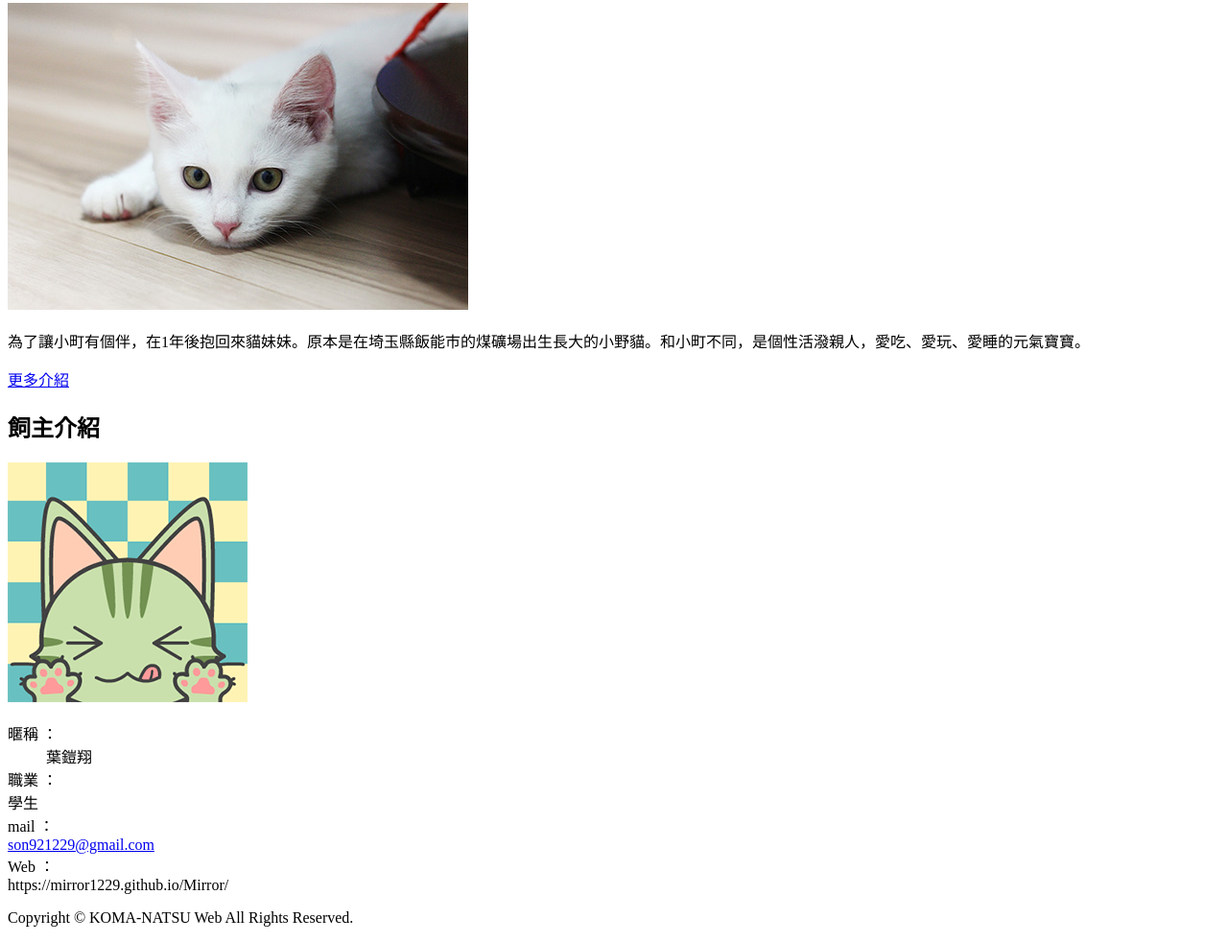
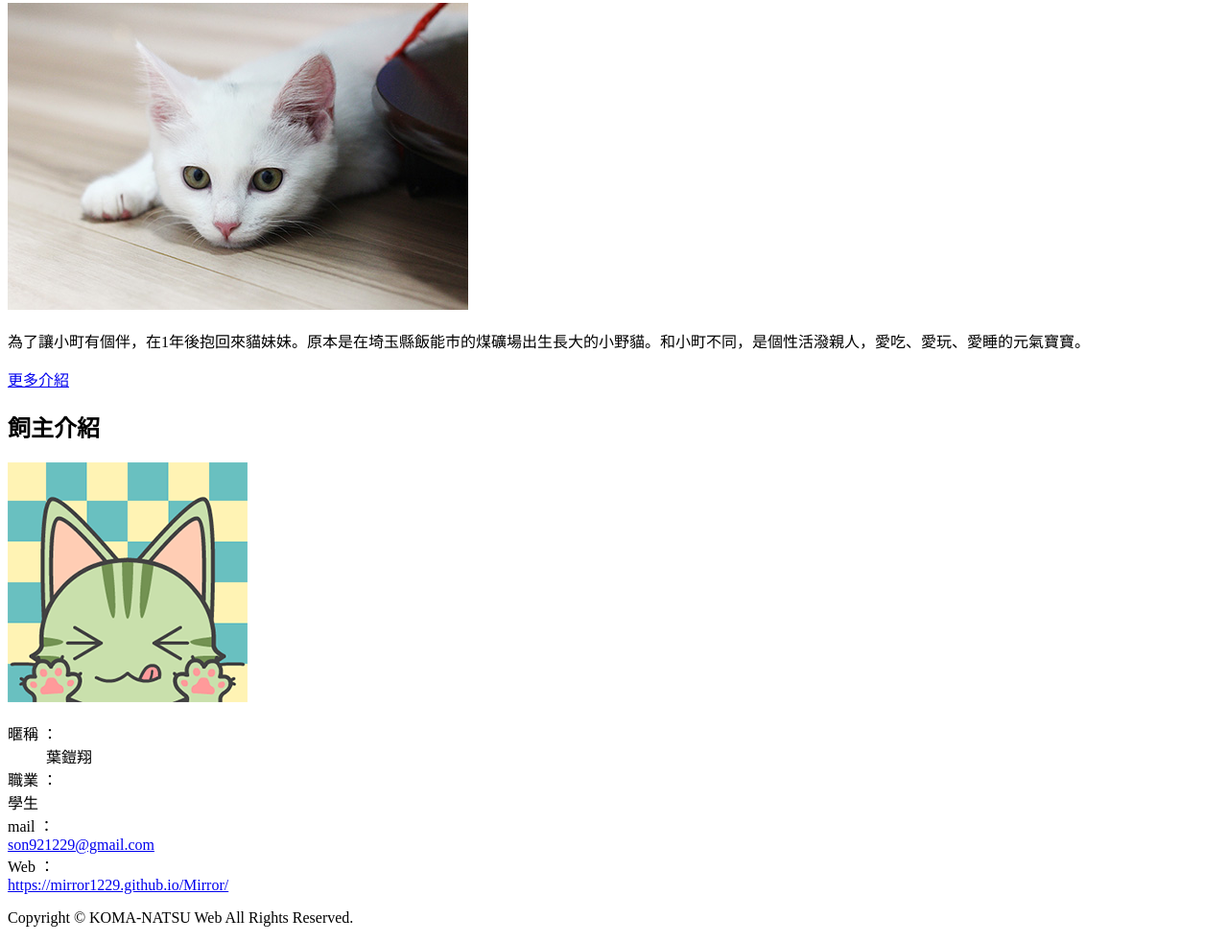
Before and after one commit to Mirror1229/Mirror, a plain HTML site: page index.html in a window 1280 px wide. Shown: the part 887-1869 px from the top of the page at 96% size. Drawn offline with Linux system fonts and the light colour scheme.

Commit message:
20230413

```diff
--- a/index.html
+++ b/index.html
@@ -52,7 +52,7 @@
     <dt>暱稱 ：</dt><dd>葉鎧翔</dd>
     <dt>職業 ：</dt></dd>學生</dd>
     <dt>mail ：</dt><a href="mailto:son921229@gmail.com"></dd>son921229@gmail.com</dd></a>
-    <dt>Web ：</dt></dd>https://mirror1229.github.io/Mirror/</dd>
+    <dt>Web ：</dt><a href="https://mirror1229.github.io/Mirror/"> </dd>https://mirror1229.github.io/Mirror/</dd></a>
 </dl>
 </section>
 
```
